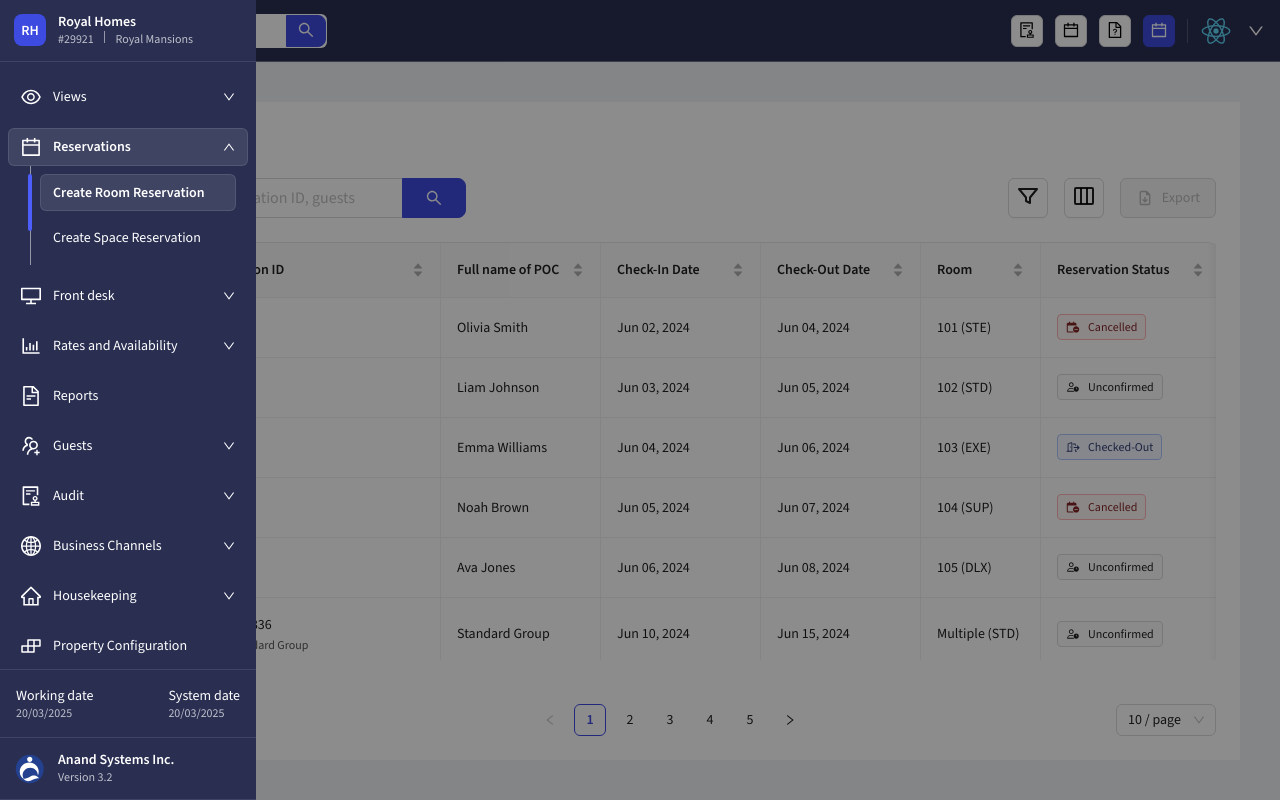
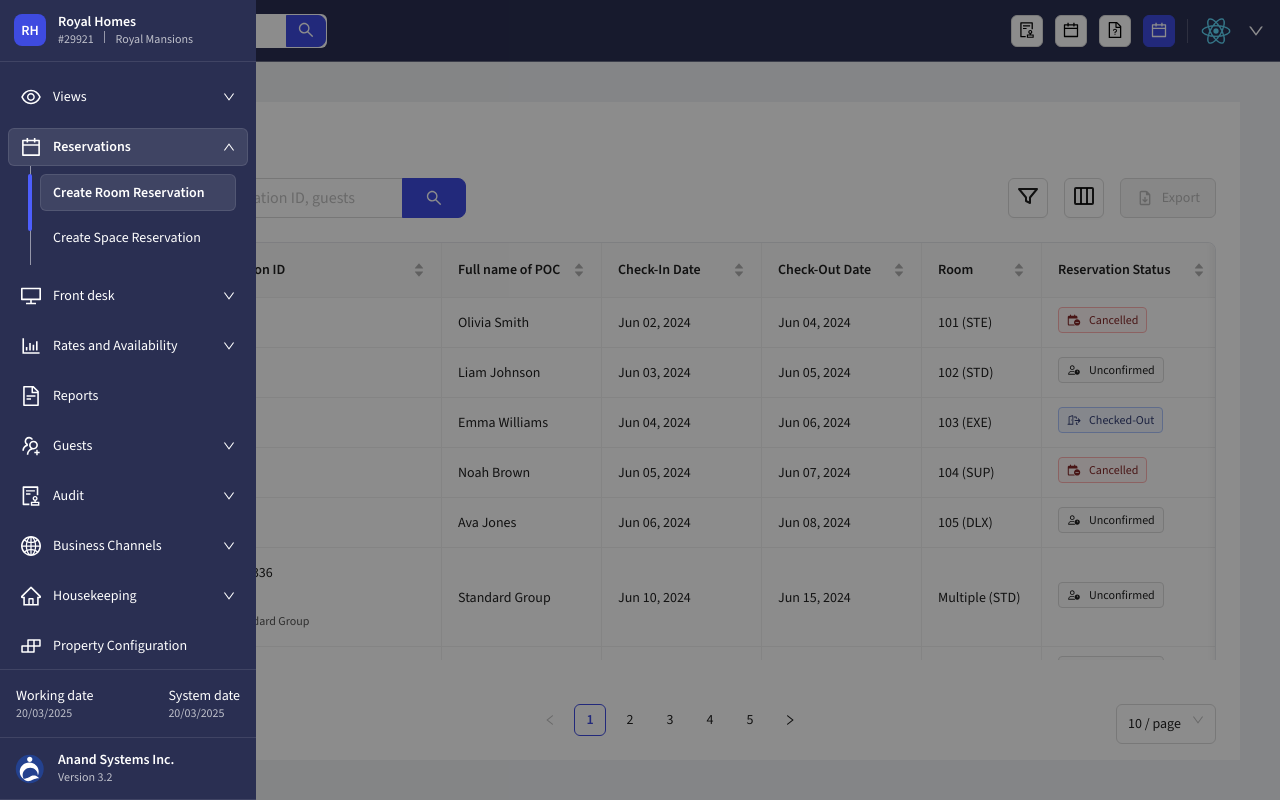
Before and after one commit to yutikaFountane/ASI, a React (Create React App) app: page /batch-folio in a window 1280 px wide. Built offline with nearby package versions, Linux system fonts and the light colour scheme.

Commit message:
Fix: perfectly center AntD Select dropdown arrow in pagination size selector using flexbox

```diff
--- a/src/pages/BatchFolio.css
+++ b/src/pages/BatchFolio.css
@@ -155,6 +155,27 @@ html, body, * {
   justify-content: flex-end;
 }
 
+.pagination-size-selector .ant-select {
+  position: relative !important;
+}
+
+.pagination-size-selector .ant-select-selector {
+  display: flex !important;
+  align-items: center !important;
+  height: 40px !important;
+  min-height: 40px !important;
+}
+
+.pagination-size-selector .ant-select-arrow {
+  top: 50% !important;
+  transform: translateY(-50%) !important;
+  right: 12px !important;
+  margin-top: 0 !important;
+  display: flex !important;
+  align-items: center !important;
+  height: 20px !important;
+}
+
 .ant-table-column-title {
   display: flex;
   align-items: center;
@@ -298,6 +319,7 @@ html, body, * {
   flex: unset;
   min-height: 0;
   overflow-y: auto;
+  border-right: none !important;
 }
 
 .table-wrapper {
@@ -316,7 +338,6 @@ html, body, * {
   min-width: 56px !important;
   max-width: 56px !important;
   box-sizing: border-box !important;
-  overflow: visible !important;
   padding: 0 !important;
 }
 
@@ -387,11 +408,13 @@ html, body, * {
 }
 
 .ant-table-cell:first-child {
-  border-left: 1px solid #f0f0f0;
+  border-left: none !important;
 }
 
 .ant-table-cell:last-child {
   border-right: 1px solid #f0f0f0;
+  border-top-right-radius: 0;
+  border-bottom-right-radius: 0;
 }
 
 /* Offset only the sort tooltip popup by 16px to the left, without moving the sort icon */
@@ -447,6 +470,14 @@ html, body, * {
 
 .ant-table-container {
   border-top: 1px solid #e5e6eb;
+  border-left: 1px solid #e5e6eb;
+  border-right: 1px solid #e5e6eb;
+  border-bottom: 1px solid #e5e6eb;
+  border-top-left-radius: 8px;
+  border-top-right-radius: 8px;
+  border-bottom-left-radius: 8px;
+  border-bottom-right-radius: 8px;
+  overflow: hidden;
 }
 
 .nesting-rectangle {
@@ -522,3 +553,77 @@ table .ant-table-cell.nesting-cell-child {
   display: flex;
   align-items: center;
 }
+
+.ant-table-thead > tr > th:last-child {
+  border-top-right-radius: 8px;
+}
+
+.ant-table-tbody > tr:last-child > td:last-child {
+  border-bottom-right-radius: 8px;
+}
+
+.ant-table-thead > tr > th:last-child,
+.ant-table-tbody > tr:last-child > td:last-child,
+.ant-table-cell:last-child {
+  border-top-right-radius: 0 !important;
+  border-bottom-right-radius: 0 !important;
+}
+
+/* Prevent Select tags from wrapping to a new line and keep only one row visible */
+.ant-select-selector {
+  display: flex !important;
+  flex-wrap: nowrap !important;
+  overflow: hidden !important;
+  align-items: center;
+  min-height: 40px; /* Adjust as needed for your design */
+}
+
+/* Force all table body rows and cells to exactly 49px height (excluding header) */
+.ant-table-tbody > tr:not(.ant-table-measure-row),
+.ant-table-tbody > tr:not(.ant-table-measure-row) > td,
+.ant-table-tbody .ant-table-row:not(.ant-table-measure-row),
+.ant-table-tbody .ant-table-cell:not(.ant-table-measure-row) {
+  height: 49px !important;
+  min-height: 49px !important;
+  max-height: 49px !important;
+  line-height: 49px !important;
+  vertical-align: middle !important;
+  padding-top: 0 !important;
+  padding-bottom: 0 !important;
+}
+
+/* Fix selection column height/alignment */
+.ant-table-tbody > tr > .ant-table-selection-column {
+  height: 49px !important;
+  min-height: 49px !important;
+  max-height: 49px !important;
+  line-height: 49px !important;
+  vertical-align: middle !important;
+  padding-top: 0 !important;
+  padding-bottom: 0 !important;
+}
+
+/* Remove extra margin/padding from table body */
+.ant-table-tbody {
+  margin: 0 !important;
+  padding: 0 !important;
+}
+
+/* Force border-collapse to remove spacing */
+.ant-table-content table {
+  border-collapse: collapse !important;
+}
+
+/* Ensure Ant Design measure row is always hidden and takes up no space */
+.ant-table-measure-row,
+.ant-table-measure-row > td,
+.ant-table-measure-row > td > div {
+  height: 0 !important;
+  min-height: 0 !important;
+  max-height: 0 !important;
+  font-size: 0 !important;
+  padding: 0 !important;
+  border: 0 !important;
+  margin: 0 !important;
+  overflow: hidden !important;
+}
```
